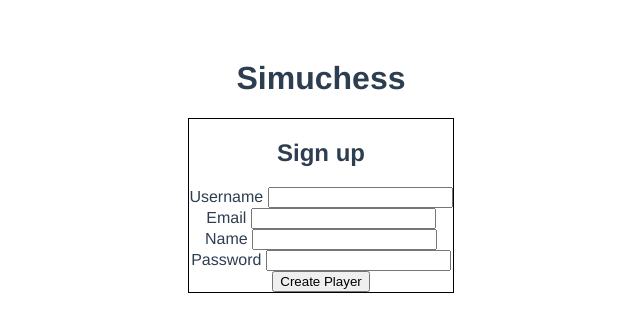
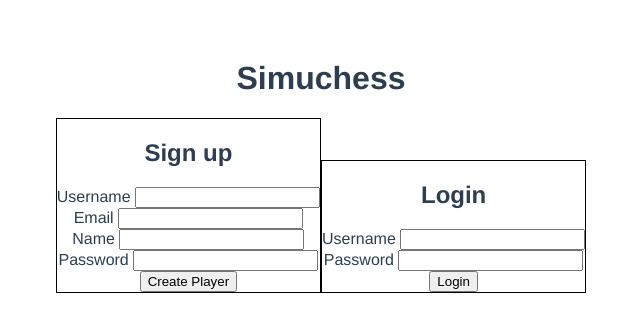
Before and after one commit to wilsonrocks/simuchess, a Vue app in the folder frontend/: page / in a window 1280 px wide. Shown: the top 332 px of the page, without its empty margins (319-959 px from the left). Built offline with nearby package versions, Linux system fonts and the light colour scheme; no server answers.

Commit message:
make Login component

```diff
--- a/frontend/src/App.vue
+++ b/frontend/src/App.vue
@@ -3,18 +3,21 @@
     <h1>Simuchess</h1>
     <CreatePlayer/>
     <Stats/>
+    <Login/>
   </div>
 </template>
 
 <script>
 import CreatePlayer from './components/CreatePlayer.vue';
 import Stats from './components/Stats.vue';
+import Login from './components/Login.vue';
 
 export default {
   name: 'app',
   components: {
     CreatePlayer,
     Stats,
+    Login,
   },
 };
 </script>
--- /dev/null
+++ b/frontend/src/components/Login.vue
@@ -0,0 +1,58 @@
+<template>
+<div class="login">
+    <h2>Login</h2>
+    <form>
+      <label>
+        Username
+        <input type="text" v-model="username"/>
+      </label>
+
+      <label>
+        Password
+        <input type="password" v-model="password"/>
+      </label>
+
+      <button v-on:click.prevent="login">
+        Login
+      </button>
+
+      <span v-if="error" class="error">Something Went Wrong</span>
+    </form>
+  </div>
+
+</template>
+
+<script>
+import axios from 'axios';
+
+export default {
+  name: 'Login',
+  data: () => ({
+    username: '',
+    password: '',
+    jwt: '',
+  }),
+  methods: {
+    login() {
+      return axios
+        .post('http://localhost:3000/rpc/login', {
+          given_username: this.$data.username,
+          given_password: this.$data.password,
+        })
+        .then(({ data }) => {
+          this.$data.jwt = data;
+        });
+    },
+  },
+};
+</script>
+
+<style lang="scss">
+.login {
+  border: 1px solid black;
+  display: inline-block;
+  label {
+    display: block;
+  }
+}
+</style>
```
